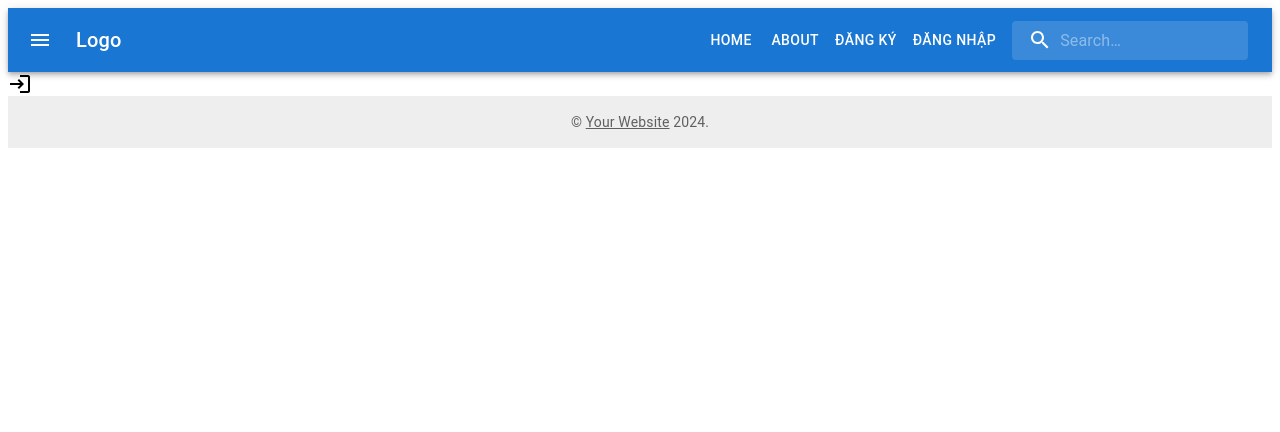
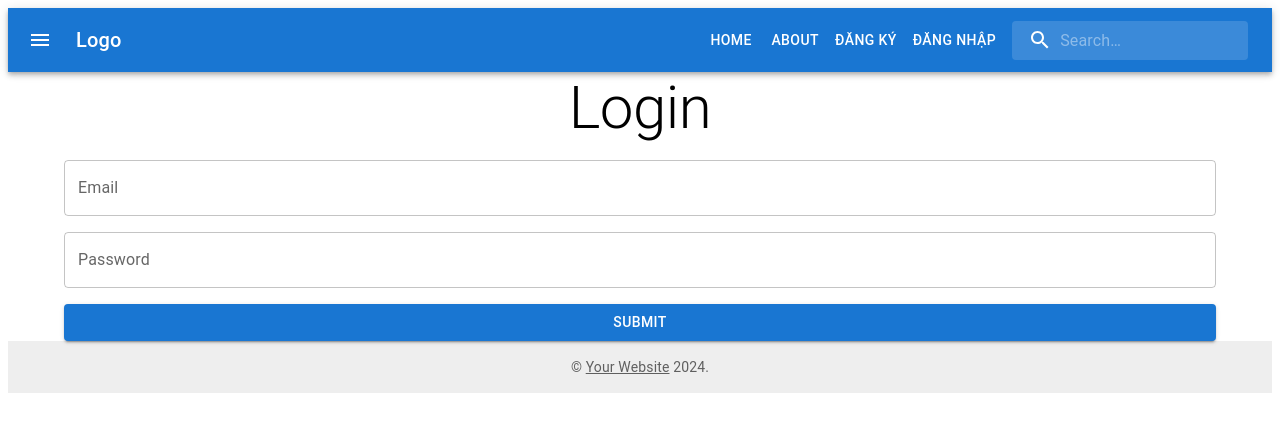
Before and after one commit to NguyenXuanBac110/project110, a React (Vite) app in the folder Client/: page /login in a window 1280 px wide. Shown: the top 432 px of the page. Built offline with nearby package versions, Linux system fonts and the light colour scheme.

Commit message:
routes admin

```diff
--- a/Client/db.json
+++ b/Client/db.json
@@ -28,21 +28,15 @@
   "users": [
     {
       "email": "cactovb@gmail.com",
-      "password": "$2a$10$KSeM8isnWryQZ6HBe8F8oOb2GSJDXstmrVNyanxRudqKzDBEQg97S",
-      "username": "bac",
+      "password": "$2a$10$ODi2XQfmAOG3OhSORCtbgOxJhxWaQEu6NCVZ.XuDdxWiVOoWvJRh2",
+      "username": "bac123",
       "id": 1
     },
     {
-      "email": "bac@gmail.com",
-      "password": "$2a$10$1VZAD3tCKZbTFPDAkPJAS.NsVPp.hQlLZFjeBKYHfJwtNqxb4gCdC",
-      "username": "namebac",
+      "email": "bac2@gmail.com",
+      "password": "$2a$10$Mw/hrXM/CFiZ3VgepYAENO/guutteN5AyfDbKDYvn4Fyrzg0zxQya",
+      "username": "bac2",
       "id": 2
-    },
-    {
-      "email": "bac11@gmail.com",
-      "password": "$2a$10$2E4KYagzUzN9rsGWmjnTf./bnCKIH6hi2JhkJfaYfyOH15lzh2o3C",
-      "username": "bac1",
-      "id": 3
     }
   ]
 }
--- a/Client/src/App.tsx
+++ b/Client/src/App.tsx
@@ -8,7 +8,8 @@ import Homepage from "./pages/Client/HomePage";
 import ProductDetail from "./pages/Client/ProductDetail";
 import Notfound from "./pages/Client/Notfound";
 import Register from "./pages/Client/Register";
-import { Login } from "@mui/icons-material";
+import Login from "./pages/Client/Login";
+
 
 const routeConfig = [
   {
@@ -50,7 +51,7 @@ const routeConfig = [
         element: <Register />
       },
       {
-        path: "/login",
+        path: "login",
         element: <Login />,
       },
     ]
--- a/Client/src/components/Header.tsx
+++ b/Client/src/components/Header.tsx
@@ -8,6 +8,7 @@ import MenuIcon from '@mui/icons-material/Menu';
 import SearchIcon from '@mui/icons-material/Search';
 import { Box, InputBase } from '@mui/material';
 import { styled, alpha } from '@mui/material/styles';
+import { Link } from 'react-router-dom';
 
 const Search = styled('div')(({ theme }) => ({
   position: 'relative',
@@ -64,8 +65,12 @@ const Header: React.FC = () => {
         </Typography>
         <Button color="inherit">Home</Button>
         <Button color="inherit">About</Button>
-        <Button color="inherit">Đăng ký</Button>
-        <Button color="inherit">Đăng nhập</Button>
+        <Button color="inherit" component={Link} to="/register">
+          Đăng ký
+        </Button>
+        <Button color="inherit" component={Link} to="/login">
+          Đăng nhập
+        </Button>
         <Search>
           <SearchIconWrapper>
             <SearchIcon />
--- a/Client/src/layouts/AdminLayout.tsx
+++ b/Client/src/layouts/AdminLayout.tsx
@@ -1,18 +1,22 @@
-import { Stack } from '@mui/material'
-import React, { useEffect } from 'react'
-import { Outlet, useNavigate } from 'react-router-dom'
+import { Stack } from '@mui/material';
+import React, { useEffect } from 'react';
+import { Outlet, useNavigate } from 'react-router-dom';
 
-import SlideBar from 'src/components/SlideBar'
+import SlideBar from 'src/components/SlideBar';
 
 const AdminLayout = () => {
   const navigate = useNavigate();
   const token = localStorage.getItem("token");
+  const userId = localStorage.getItem("userId");
+
   useEffect(() => {
     if (!token) {
       navigate("/login");
-            return;
+    } else if (userId !== "1") {
+      navigate("/");
     }
-    }, []);
+  }, [navigate, token, userId]);
+
   return (
     <>
       <Stack direction={"row"}>
@@ -20,7 +24,7 @@ const AdminLayout = () => {
         <Outlet />
       </Stack>
     </>
-    )
-}
+  );
+};
 
-export default AdminLayout
+export default AdminLayout;
--- a/Client/src/pages/Admin/Product/List.tsx
+++ b/Client/src/pages/Admin/Product/List.tsx
@@ -1,11 +1,70 @@
-import { useRoutes } from "react-router-dom";
+import { Button, Paper, Stack, Table, TableBody, TableCell, TableContainer, TableHead, TableRow } from "@mui/material";
+import { useState } from "react";
+import { Link, useRoutes } from "react-router-dom";
+import ComfirmDialog from "src/components/Comfirmfialog";
 
 
+function createData(
+  name: string,
+  calories: number,
+  fat: number,
+  carbs: number,
+  protein: number,
+) {
+  return { name, calories, fat, carbs, protein };
+}
 
+const rows = [
+  createData('Frozen yoghurt', 159, 6.0, 24, 4.0),
+  createData('Ice cream sandwich', 237, 9.0, 37, 4.3),
+  createData('Eclair', 262, 16.0, 24, 6.0),
+  createData('Cupcake', 305, 3.7, 67, 4.3),
+  createData('Gingerbread', 356, 16.0, 49, 3.9),
+];
 
 function AdminList() {
-
-  return <main>Product</main>;
+  const [cofirm, setcomfirm] = useState(false)
+  const onHandleComfirm = () => {
+    setcomfirm(true)
+  }
+  const onHandleDelete = () => {
+      console.log("delete");
+  }
+  return <>
+  <TableContainer component={Paper}>
+      <Table sx={{ minWidth: 700 }} aria-label="customized table">
+        <TableHead>
+          <TableRow>
+            <TableCell>Dessert (100g serving)</TableCell>
+            <TableCell align="right">Calories</TableCell>
+            <TableCell align="right">Fat&nbsp;(g)</TableCell>
+            <TableCell align="right">Carbs&nbsp;(g)</TableCell>
+            <TableCell align="right">Protein&nbsp;(g)</TableCell>
+            <TableCell align="right">Protein&nbsp;(g)</TableCell>
+          </TableRow>
+        </TableHead>
+        <TableBody>
+          {rows.map((row) => (
+            <TableRow key={row.name}>
+              <TableCell component="th" scope="row">
+                {row.name}
+              </TableCell>
+              <TableCell align="right">{row.calories}</TableCell>
+              <TableCell align="right">{row.fat}</TableCell>
+              <TableCell align="right">{row.carbs}</TableCell>
+              <TableCell align="right">{row.protein}</TableCell>
+              <TableCell align="right">
+                <Stack direction={'row'} gap={3} justifyContent={'center'}>
+                  <Link to={''}>Cập nhật</Link>
+                  <Button variant="contained" sx={{bgcolor: "red"}} onClick={onHandleComfirm}>Xoá</Button>
+                </Stack>
+              </TableCell>
+            </TableRow>
+          ))}
+        </TableBody>
+      </Table>
+      <ComfirmDialog confirm={cofirm} onComfirm={setcomfirm} onDelete={onHandleDelete}/>
+    </TableContainer></>;
 }
 
 export default AdminList;
--- a/Client/src/pages/Client/Login.tsx
+++ b/Client/src/pages/Client/Login.tsx
@@ -21,9 +21,18 @@ const Login = () => {
   const onSubmit: SubmitHandler<LoginFormParams> = async (data) => {
     try {
       const res = await axios.post("http://localhost:3000/login", data);
-      localStorage.setItem("token", res.data.accessToken);
-      navigate("/admin");
-    } catch (error) {}
+      const { accessToken, user } = res.data;
+      localStorage.setItem("token", accessToken);
+      localStorage.setItem("userId", user.id);
+      alert('Đăng nhập thành công');
+      if (user.id === 1) {
+        navigate("/admin/product/list");
+      } else {
+        navigate("/");
+      }
+    } catch (error) {
+      console.error(error);
+    }
   };
 
   return (
@@ -39,7 +48,7 @@ const Login = () => {
               required: "Email is required",
               pattern: {
                 value: /^[A-Z0-9._%+-]+@[A-Z0-9.-]+\.[A-Z]{2,}$/i,
-                message: "invalid email address",
+                message: "Invalid email address",
               },
             })}
             error={!!errors?.email?.message}
@@ -51,7 +60,7 @@ const Login = () => {
               required: "Password is required",
               minLength: {
                 value: 6,
-                message: "Password is min length 6 characters",
+                message: "Password must be at least 6 characters",
               },
             })}
             type="password"
--- a/Client/src/pages/Client/Register.tsx
+++ b/Client/src/pages/Client/Register.tsx
@@ -1,11 +1,13 @@
 import { Button, Container, Stack, TextField, Typography } from "@mui/material";
 import axios from "axios";
 import { useForm, SubmitHandler } from "react-hook-form";
+import { useNavigate } from "react-router-dom";
 
 type RegisterFormParams = {
   username: string;
   email: string;
   password: string;
+  confirmPassword: string;
 };
 
 const Register = () => {
@@ -13,14 +15,28 @@ const Register = () => {
     register,
     handleSubmit,
     formState: { errors },
+    watch,
   } = useForm<RegisterFormParams>();
+
+  const navigate = useNavigate();
 
   const onSubmit: SubmitHandler<RegisterFormParams> = async (data: any) => {
     try {
-      await axios.post("http://localhost:3000/register", data);
+      await axios.post("http://localhost:3000/register", {
+        username: data.username,
+        email: data.email,
+        password: data.password,
+      });
       alert("Register successfully");
-    } catch (error) {}
+      navigate("/login");  // Navigate to the login page
+    } catch (error) {
+      alert("Email hoặc username đã tồn tại");
+      console.error(error);
+    }
   };
+
+  // Watch password for confirming it matches confirmPassword
+  const password = watch("password");
 
   return (
     <Container>
@@ -43,7 +59,7 @@ const Register = () => {
               required: "Email is required",
               pattern: {
                 value: /^[A-Z0-9._%+-]+@[A-Z0-9.-]+\.[A-Z]{2,}$/i,
-                message: "invalid email address",
+                message: "Invalid email address",
               },
             })}
             error={!!errors?.email?.message}
@@ -55,12 +71,23 @@ const Register = () => {
               required: "Password is required",
               minLength: {
                 value: 6,
-                message: "Password is min length 6 characters",
+                message: "Password must be at least 6 characters",
               },
             })}
             type="password"
             error={!!errors?.password?.message}
             helperText={errors?.password?.message}
+          />
+          <TextField
+            label="Confirm Password"
+            {...register("confirmPassword", {
+              required: "Confirm Password is required",
+              validate: value =>
+                value === password || "Passwords do not match",
+            })}
+            type="password"
+            error={!!errors?.confirmPassword?.message}
+            helperText={errors?.confirmPassword?.message}
           />
           <Button type="submit" variant="contained">
             Submit
```
Lines whose indentation alone changed are shown as unchanged.
